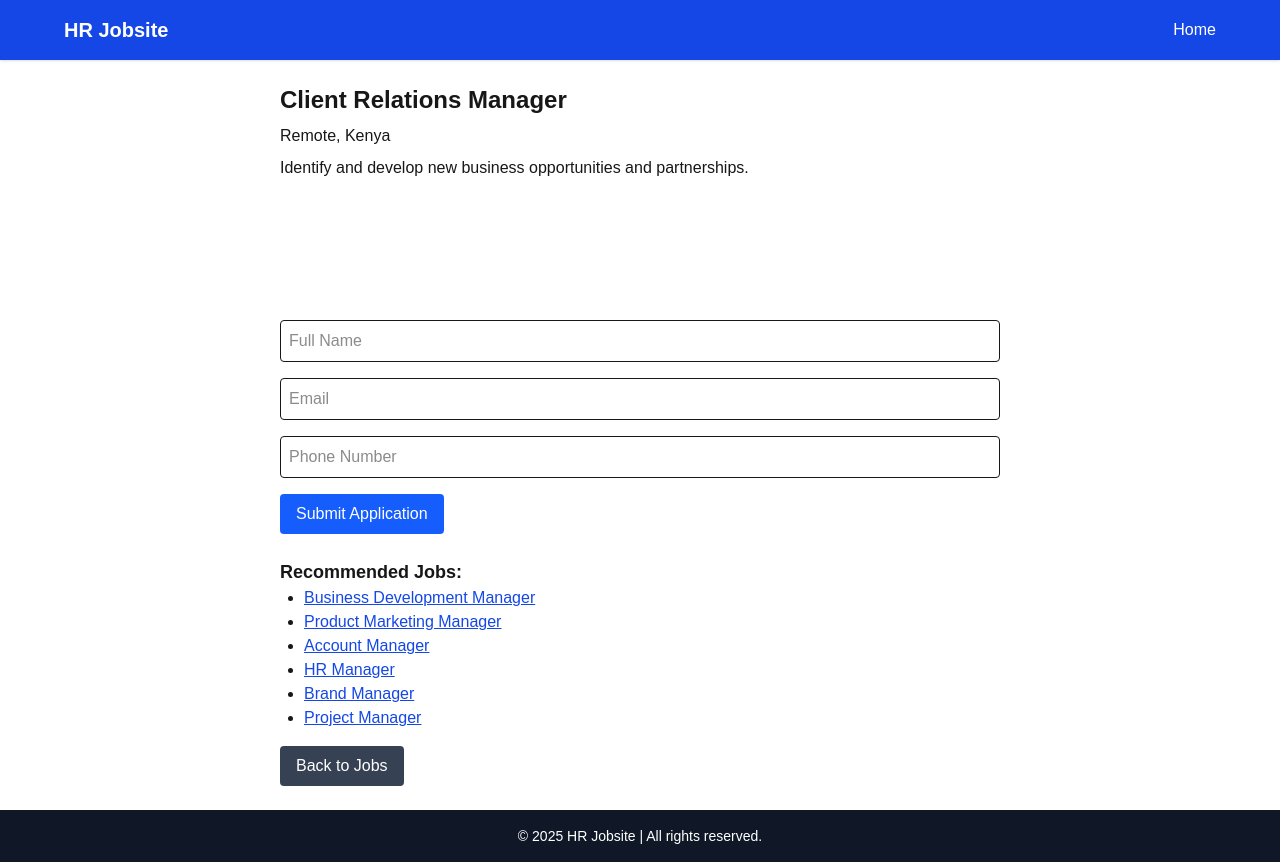
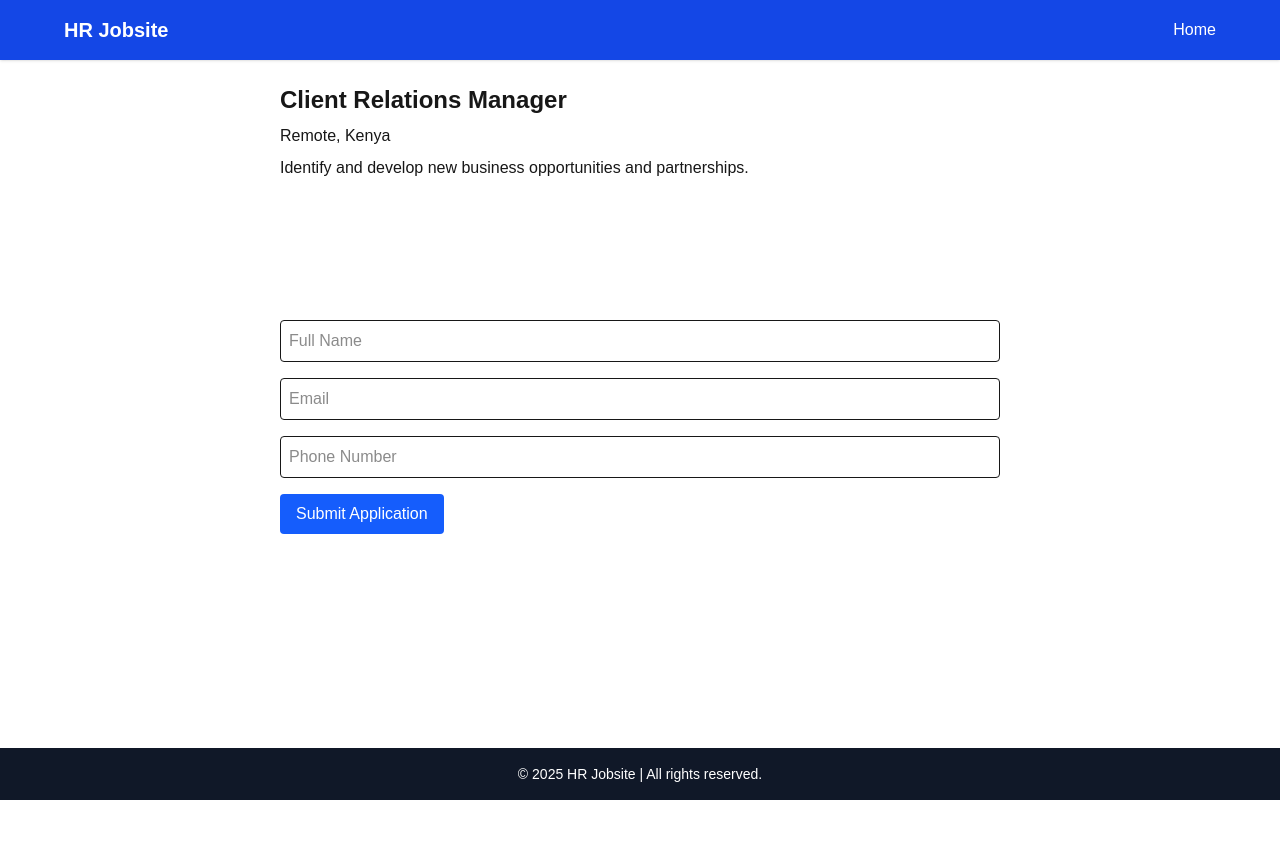
Before and after one commit to Kent-Naks/hr-jobsite-fresh, a Next.js app in the folder frontend/: page /jobs/1 in a window 1280 px wide. After the commit the page ends 800 px from the top, so only its background shows below. Built offline with nearby package versions, Linux system fonts and the light colour scheme.

Commit message:
Try 2Fix type error in dynamic route for Vercel

```diff
--- a/frontend/src/app/jobs/[id]/page.tsx
+++ b/frontend/src/app/jobs/[id]/page.tsx
@@ -1,5 +1,6 @@
 import { notFound } from 'next/navigation';
 import Link from 'next/link';
+import { useState } from 'react';
 import jobs from '@/data/jobs.json';
 import AdSlot from '@/components/AdSlot';
 import type { Job } from '@/../types';
@@ -12,11 +13,12 @@ type PageProps = {
 
 export default function JobDetail({ params }: PageProps) {
   const job = (jobs as Job[]).find(j => j.id === params.id);
+  const [submitted, setSubmitted] = useState(false);
 
   if (!job) return notFound();
 
-  const recommendations = (jobs as Job[]).filter(
-    j => j.id !== job.id && j.keywords.some(k => job.keywords.includes(k))
+  const recommendations = (jobs as Job[]).filter(j =>
+    j.id !== job.id && j.keywords.some(k => job.keywords.includes(k))
   );
 
   return (
@@ -29,7 +31,14 @@ export default function JobDetail({ params }: PageProps) {
         <AdSlot slot="1122334455" />
       </div>
 
-      <form className="space-y-4" action="/">
+      {!submitted ? (
+        <form
+          onSubmit={e => {
+            e.preventDefault();
+            setSubmitted(true);
+          }}
+          className="space-y-4"
+        >
           <input type="text" placeholder="Full Name" required className="w-full p-2 border rounded" />
           <input type="email" placeholder="Email" required className="w-full p-2 border rounded" />
           <input type="tel" placeholder="Phone Number" required className="w-full p-2 border rounded" />
@@ -37,7 +46,9 @@ export default function JobDetail({ params }: PageProps) {
             Submit Application
           </button>
         </form>
-
+      ) : (
+        <div>
+          <p className="text-green-600 font-medium">Application submitted successfully!</p>
           <h3 className="text-lg font-semibold mt-6">Recommended Jobs:</h3>
           <ul className="list-disc pl-6">
             {recommendations.map(j => (
@@ -48,13 +59,14 @@ export default function JobDetail({ params }: PageProps) {
               </li>
             ))}
           </ul>
-
           <Link
             href="/"
             className="inline-block mt-4 bg-gray-700 text-white px-4 py-2 rounded"
           >
-        Back to Jobs
+            Accept Further Applications
           </Link>
+        </div>
+      )}
     </div>
   );
 }
```
Lines whose indentation alone changed are shown as unchanged.
